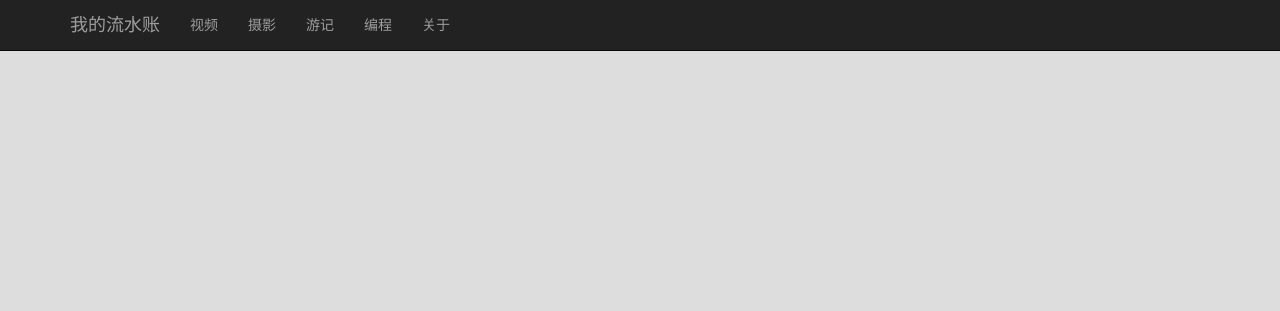
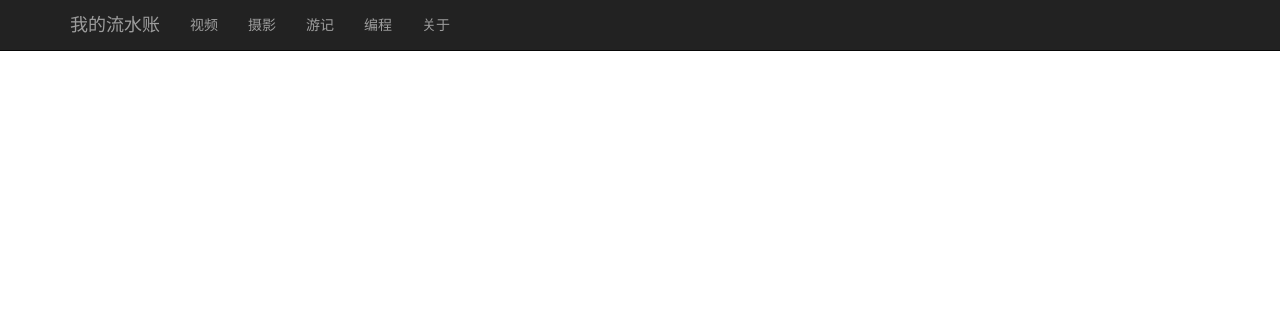
Before and after one commit to yexxyy/my_website, a Django app: page /record/ in a window 1280 px wide. Shown: the top 311 px of the page. Run offline with Django 3.2, Linux system fonts and the light colour scheme; data that the repository does not hold is empty; some libraries are stand-ins or nearby versions.

Commit message:
about before

```diff
--- a/mysite/record/static/record/record_list.css
+++ b/mysite/record/static/record/record_list.css
@@ -2,7 +2,7 @@
 
 body{
 	padding-top: 70px;
-	background: #dddddd;
+	background: #fff;
 	padding-right:25%;
 	padding-left:20%;
 	padding-bottom: 50px;
```
